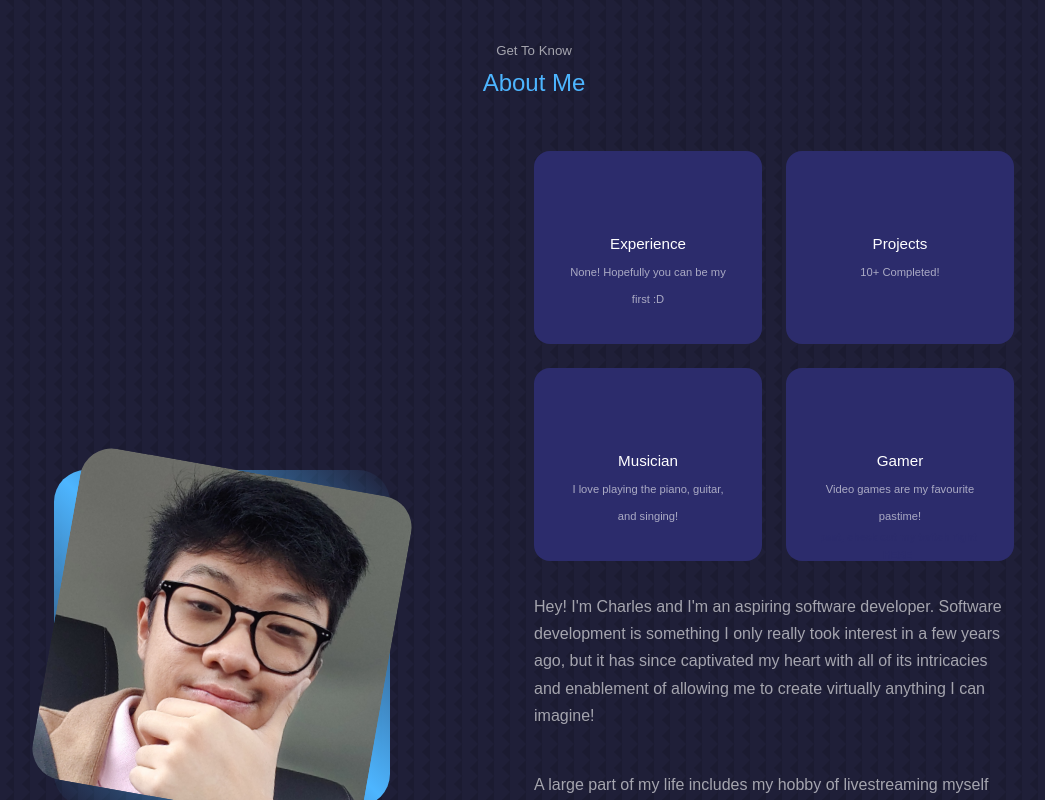
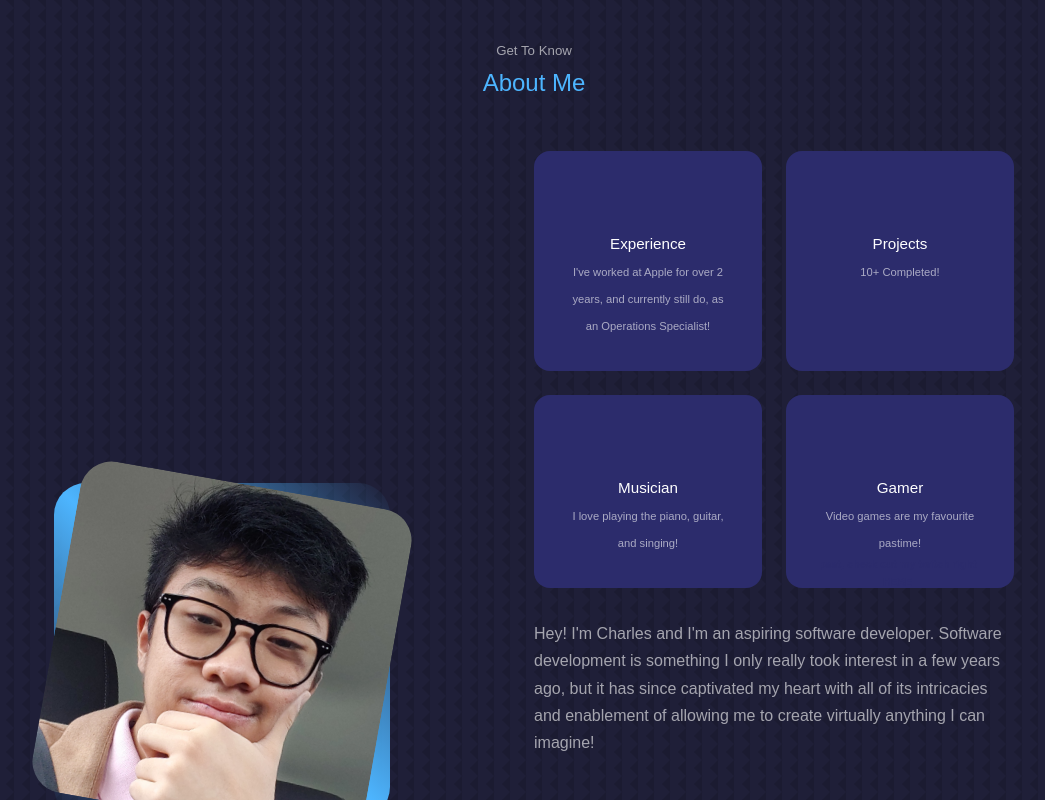
Before and after one commit to pazcharles02/PersonalPortfolioWebsite, a React (Create React App) app: page / in a window 1280 px wide. Shown: the part 888-1688 px from the top of the page, without its empty margins (106-1151 px from the left). Built offline with nearby package versions, Linux system fonts and the light colour scheme; some icons are missing.

Commit message:
Updated some information

```diff
--- a/src/App.css
+++ b/src/App.css
@@ -18,6 +18,7 @@
   min-height: 100vh;
   display: flex;
   flex-direction: column;
+  flex-shrink: 0;
   align-items: center;
   justify-content: center;
   font-size: calc(10px + 2vmin);
--- a/src/components/about/About.jsx
+++ b/src/components/about/About.jsx
@@ -21,7 +21,7 @@ function About() {
                         <article className="about__card">
                             <FaAward className="about__icon"/>
                             <h5>Experience</h5>
-                            <small>None! Hopefully you can be my first :D</small>
+                            <small>I've worked at Apple for over 2 years, and currently still do, as an Operations Specialist!</small>
                         </article>
                         <article className="about__card">
                             <VscFolderLibrary className="about__icon"/>
--- a/src/components/about/about.css
+++ b/src/components/about/about.css
@@ -79,6 +79,7 @@ h6 > a, h6 > a:hover, h6 > a:focus, h6 > a:active {
 
 .about__card > h6 {
     color: var(--color-bg-variant);
+    vertical-align: auto;
     text-align: center;
     position: absolute;
 }
--- a/src/components/header/header.css
+++ b/src/components/header/header.css
@@ -1,5 +1,5 @@
 header {
-    height: 60vh;
+    height: 700px;
     padding-top: 2rem;
     overflow: hidden;
 }
```
